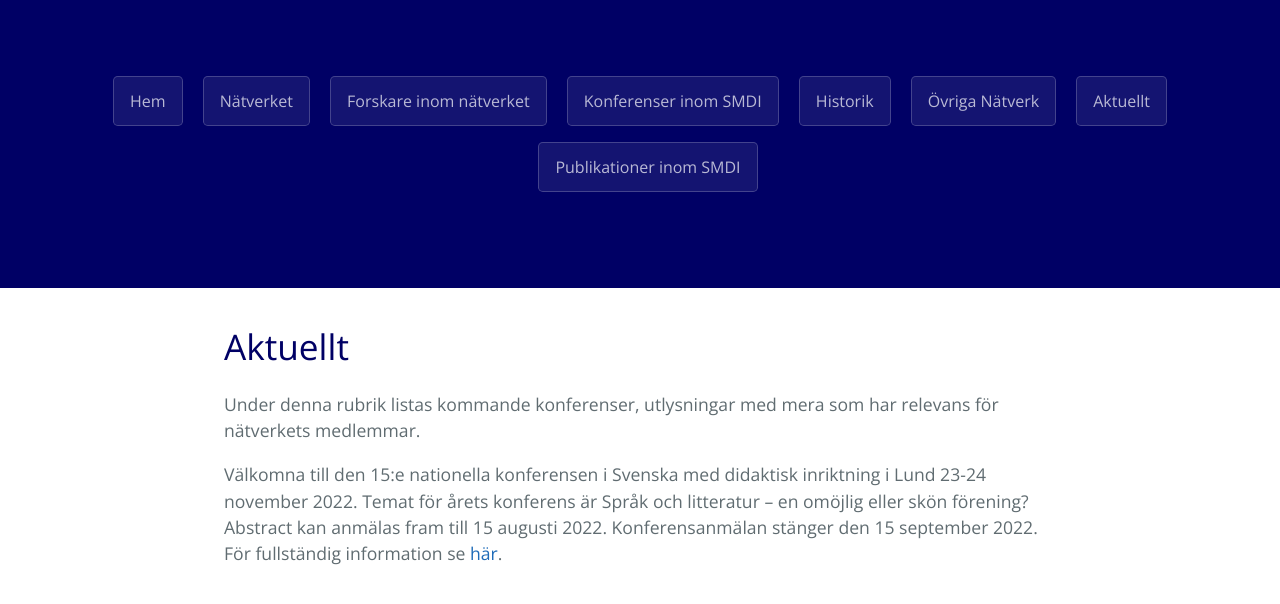
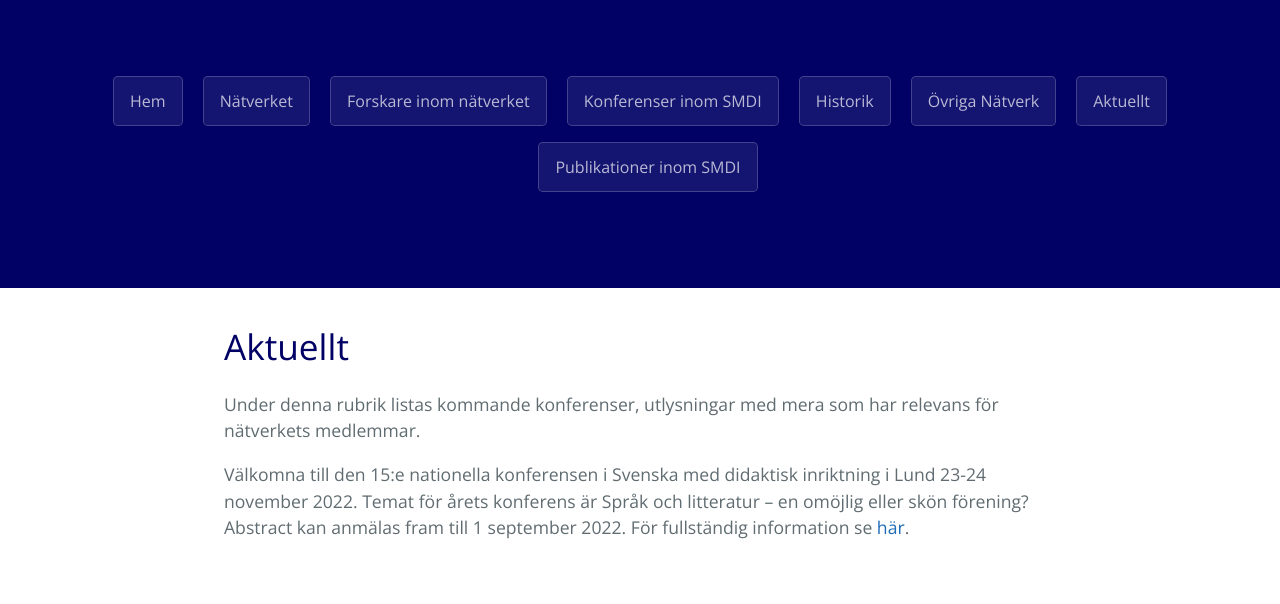
Before and after one commit to smdihemsida/smdihemsida.github.io, a Jekyll site: the page built from aktuellt.md, in a window 1280 px wide, cut to the strip 234-838 px from the top of the page. Built offline with Jekyll 4.4.1, drawn with Linux system fonts in a browser that asks for light colours; our own code applies the rules of GitHub Pages for plain Markdown files.

Commit message:
Update aktuellt.md

```diff
--- a/aktuellt.md
+++ b/aktuellt.md
@@ -6,4 +6,4 @@ layout: pages
 
 Under denna rubrik listas kommande konferenser, utlysningar med mera som har relevans för nätverkets medlemmar.
 
-Välkomna till den 15:e nationella konferensen i Svenska med didaktisk inriktning i Lund 23-24 november 2022. Temat för årets konferens är Språk och litteratur – en omöjlig eller skön förening? Abstract kan anmälas fram till 15 augusti 2022. Konferensanmälan stänger den 15 september 2022. För fullständig information se [här](https://drive.google.com/file/d/1Tl08S6CWQCHuOL4jHBsVglmzZtKCFCZP/view?usp=sharing).
+Välkomna till den 15:e nationella konferensen i Svenska med didaktisk inriktning i Lund 23-24 november 2022. Temat för årets konferens är Språk och litteratur – en omöjlig eller skön förening? Abstract kan anmälas fram till 1 september 2022. För fullständig information se [här](https://sv-se.invajo.com/event/smdikonferens/smdikonferens).
```
